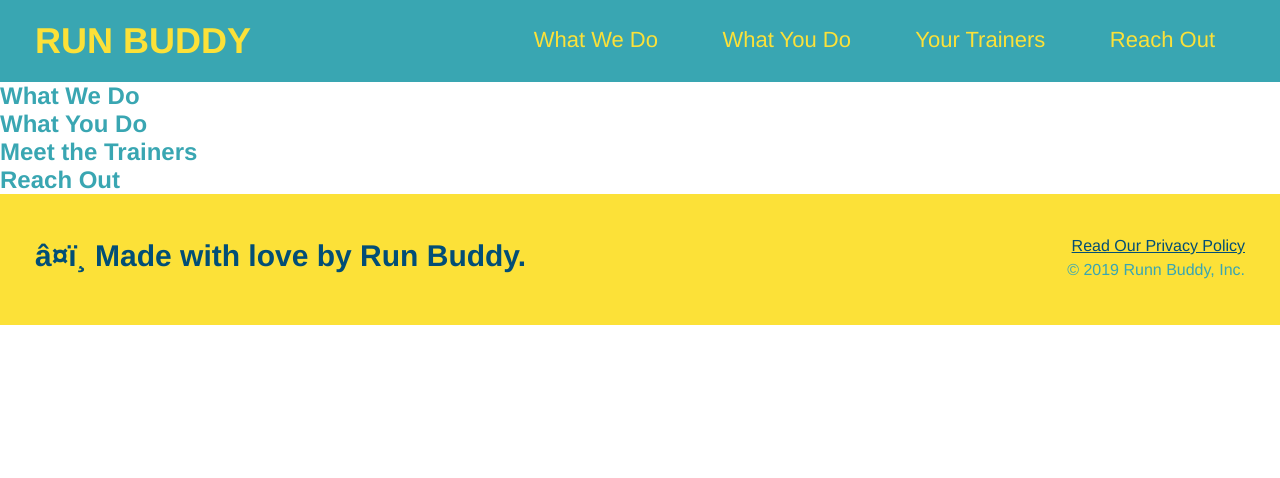
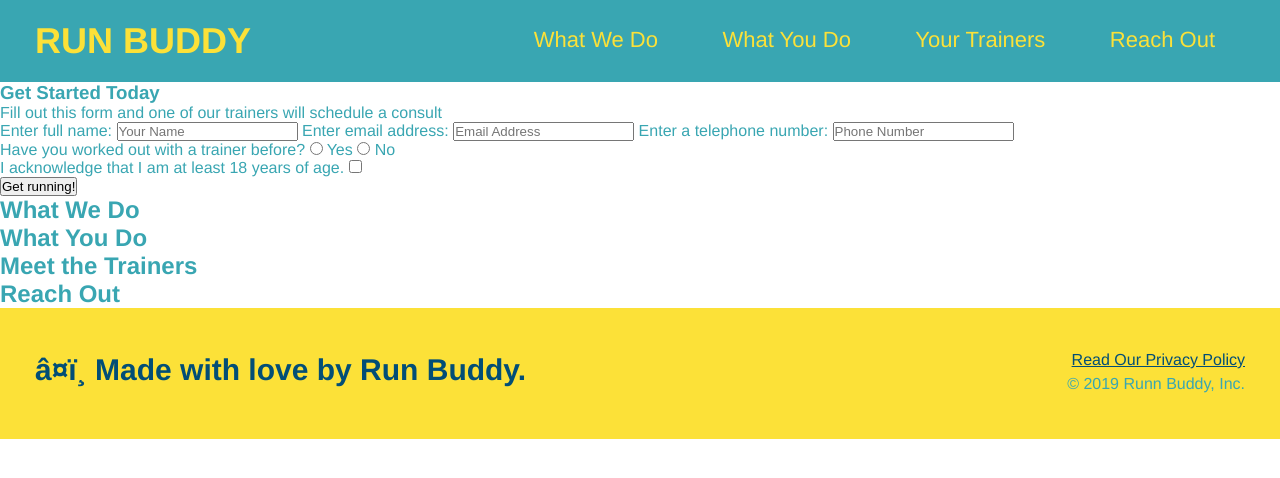
Before and after one commit to Andrea-Rowland/run-buddy, a plain HTML site: page index.html in a window 1280 px wide. Drawn offline with Linux system fonts and the light colour scheme.

Commit message:
added hero structure

```diff
--- a/index.html
+++ b/index.html
@@ -34,7 +34,37 @@
 
     <!-- hero-jumbotron -->
     <section>
+        <div>
+            <h3>Get Started Today</h3>
+            <p>Fill out this form and one of our trainers will schedule a consult</p>
+        <!-- Add form element -->
+        <form>
+            <label for="name">Enter full name:</label>
+            <input type="text" placeholder="Your Name" name="name" id="name" />
+            <label for="email">Enter email address:</label>
+            <input type="email" placeholder="Email Address" name="email" id="email" />
+            <label for="phone">Enter a telephone number:</label>
+            <input type="phone" placeholder="Phone Number" name="phone" id="phone" />
+            <p>
+                Have you worked out with a trainer before?
+                    <input type="radio" name="trainer-confirm" id="trainer-yes" />
+                    <label for="trainer-yes">Yes</label>
+                    <input type="radio" name="trainer-confirm" id="trainer-no" />
+                    <label for="trainer-no">No</label>
+            </p>
+            <p>
+                <label for="checkbox" >
+                    I acknowledge that I am at least 18 years of age.
+                </label>
+                <input type="checkbox" name="age-confirm" id="checkbox" />
+            </p>
+            <button type="submit" >
+                Get running!
+            </button>
+        </form>
+        </div>
     </section>
+    <!-- end hero -->
 
     <!-- "what we do" section -->
     <section>
```
